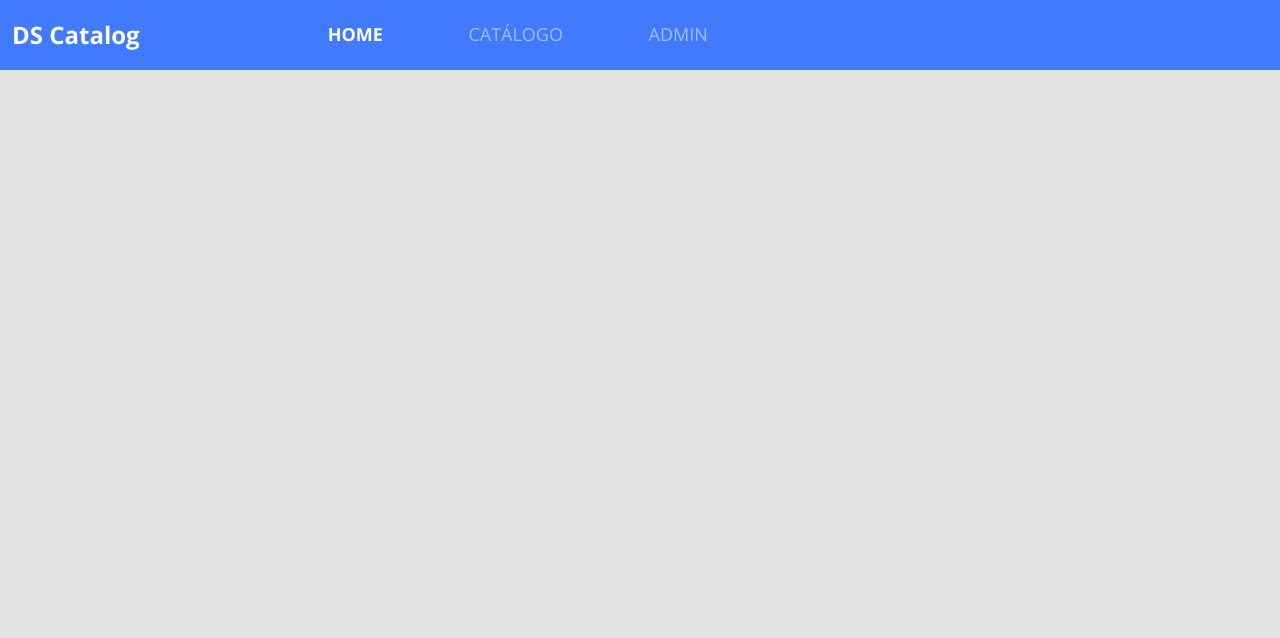
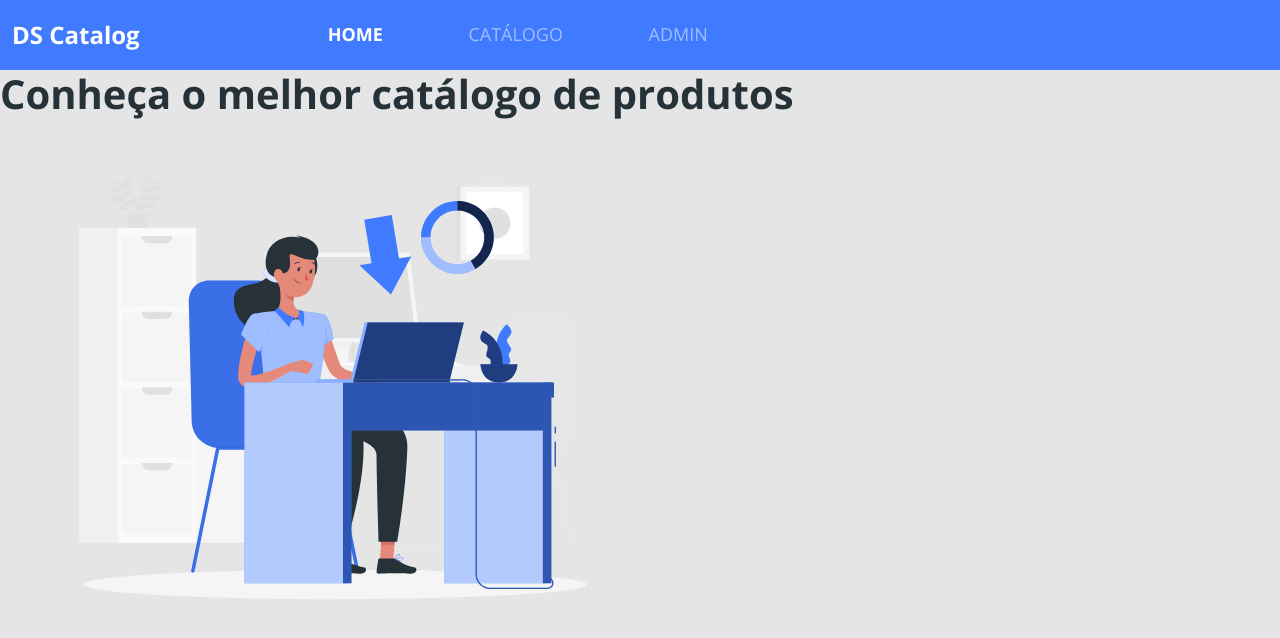
Before and after one commit to Hendalcosta/dscatalog-mono-repo, a React (Create React App) app in the folder frontend/: page / in a window 1280 px wide. Shown: the top 638 px of the page. Built offline with nearby package versions, Linux system fonts and the light colour scheme; the HTML template or start-up script is replaced by a standard one.

Commit message:
Home base structure created

```diff
--- a/frontend/src/App.tsx
+++ b/frontend/src/App.tsx
@@ -1,11 +1,12 @@
-import Navbar from 'components/Navbar';
+import Home from 'pages/Home';
 import './assets/styles/custom.scss';
 import './App.css';
+
 
 function App() {
 
   return (
-    <Navbar />
+    <Home />
   );
 }
 
--- /dev/null
+++ b/frontend/src/pages/Home/index.tsx
@@ -0,0 +1,22 @@
+import { ReactComponent as MainImage } from 'assets/images/main-image.svg';
+import Navbar from 'components/Navbar';
+
+const Home = () => {
+  return (
+    <>
+      <Navbar />
+      <div className='home-container'>
+        <div className='home-card'>
+            <div className='home-content-container'>
+                <h1>Conheça o melhor  catálogo de produtos</h1>
+            </div>
+            <div className='home-image-container'>
+                <MainImage/>
+            </div>
+        </div>
+      </div>
+    </>
+  );
+};
+
+export default Home;
```
Also changed, not shown: frontend/src/assets/images/main-image.svg (added).
